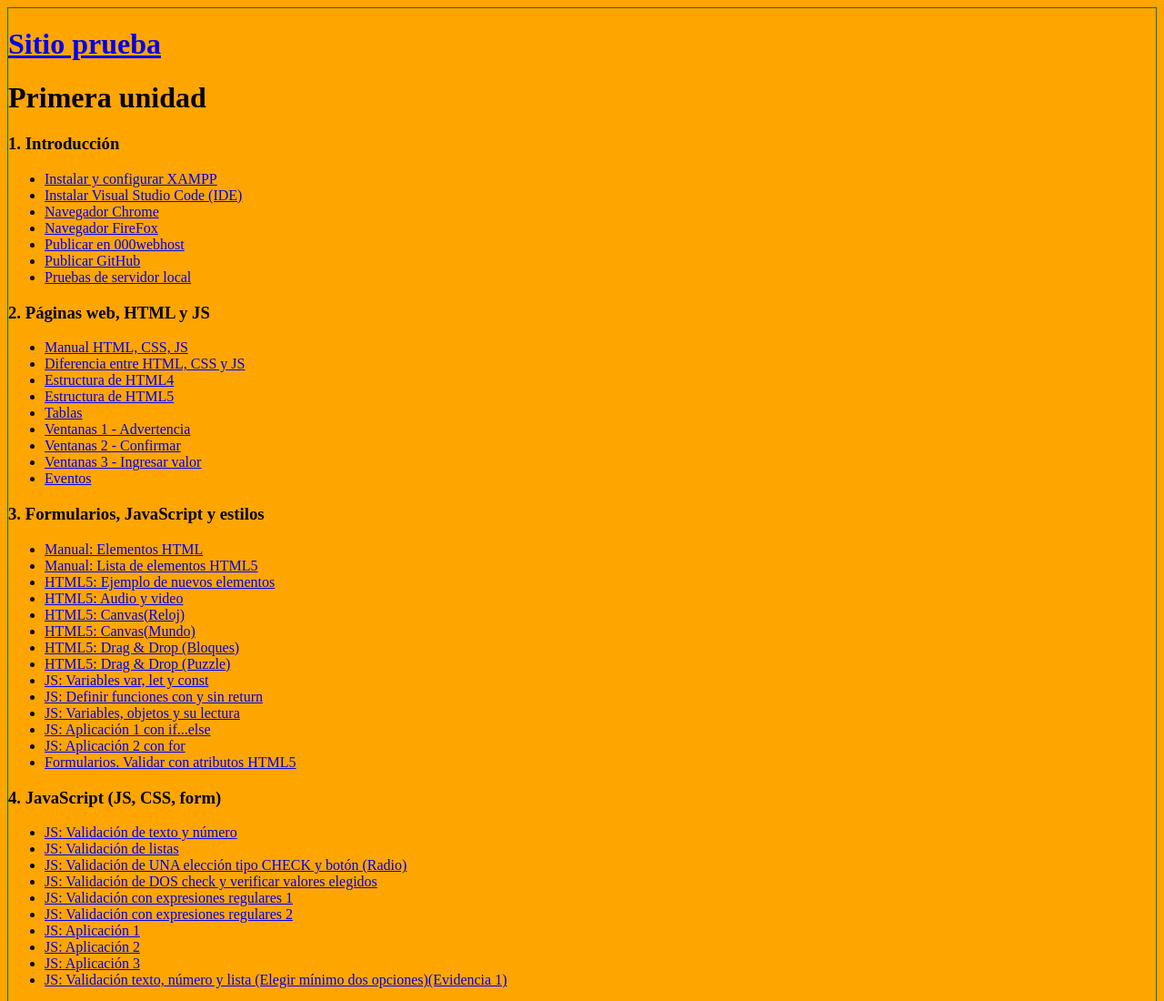
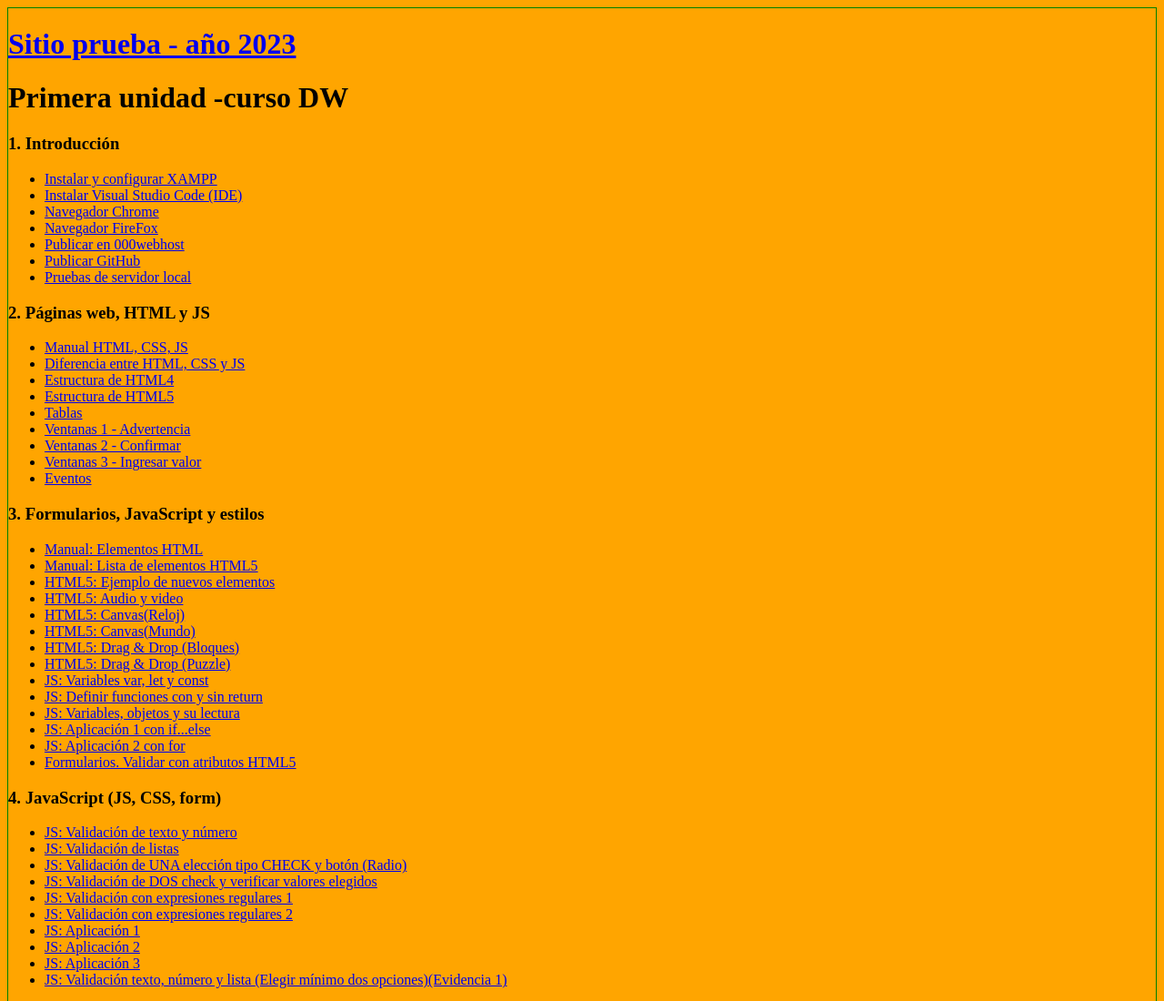
Before and after one commit to vivi151001/libreria, a plain HTML site: page index.html in a window 1280 px wide. Shown: the top 1100 px of the page at 91% size. Drawn offline with Linux system fonts and the light colour scheme.

Commit message:
Update index.html

```diff
--- a/index.html
+++ b/index.html
@@ -6,9 +6,9 @@
 <style> body{background-color: orange; border: 1px solid green;} </style>
 </head>
 <body>
-	<h1> <a target="_blank" href="sitio/">Sitio prueba</a> </h1>
+	<h1> <a target="_blank" href="sitio/">Sitio prueba - año 2023</a> </h1>
 
-	<h1> Primera unidad </h1>
+	<h1> Primera unidad -curso DW </h1>
 	<h3> 1. Introducción </h3>
 	<ul>
 		<li> <a target="_blank" href="https://www.apachefriends.org/download.html">Instalar y configurar XAMPP</a></li>
```
